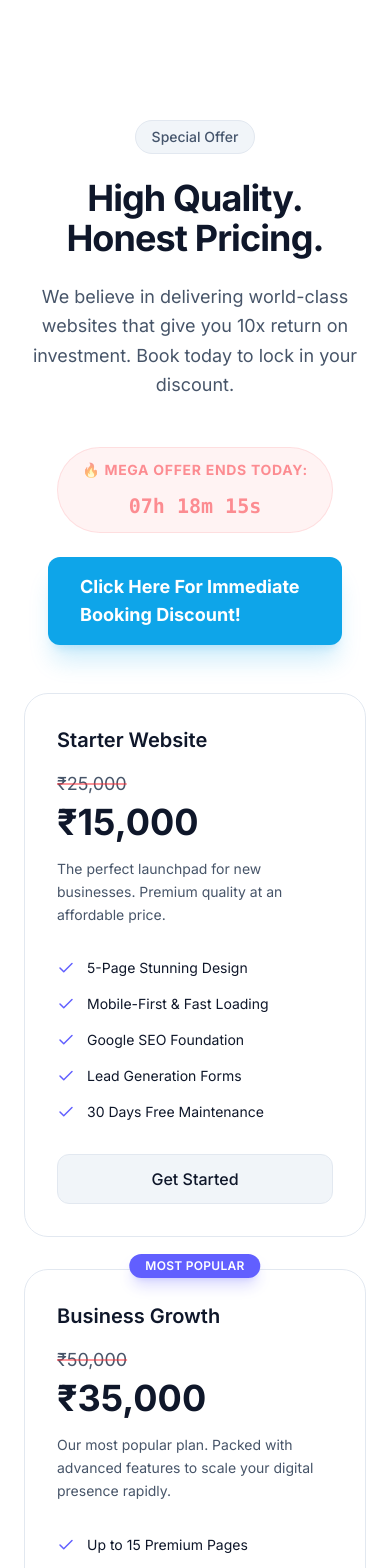
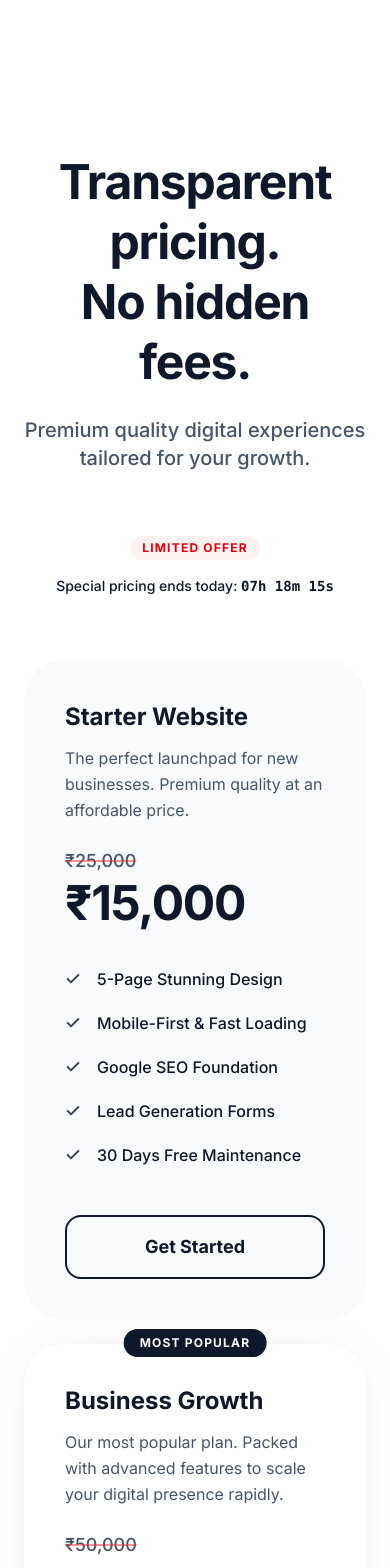
Before and after one commit to VelmaniM/Own-Website, a React (Vite) app in the folder frontend/: page / in a window 390 px wide. Shown: the part 6360-7928 px from the top of the page. Built offline with nearby package versions, Linux system fonts and the light colour scheme.

Commit message:
style: switch back to the minimal Apple style pricing design as requested

```diff
--- a/frontend/src/components/Pricing.css
+++ b/frontend/src/components/Pricing.css
@@ -1,84 +1,104 @@
 @reference "../index.css";
 .pricing-main {
-  @apply py-16 px-6 md:px-12 lg:px-24 max-w-7xl mx-auto;
+  @apply py-24 px-6 md:px-12 lg:px-24 max-w-7xl mx-auto font-sans;
 }
 
 .pricing-header {
-  @apply text-center max-w-3xl mx-auto mb-12;
-}
-
-.pricing-badge {
-  @apply inline-block px-4 py-1.5 rounded-full bg-slate-100 dark:bg-white/5 border border-slate-200 dark:border-white/10 text-sm font-medium text-slate-600 dark:text-zinc-400 mb-6;
+  @apply text-center max-w-3xl mx-auto mb-16;
 }
 
 .pricing-heading {
-  @apply text-4xl md:text-5xl font-bold tracking-tight text-main-text mb-6;
+  @apply text-5xl md:text-7xl font-extrabold tracking-tight text-main-text mb-6 leading-tight;
 }
 
 .pricing-description {
-  @apply text-lg text-muted-text leading-relaxed;
+  @apply text-xl text-muted-text font-medium;
+}
+
+.pricing-timer-banner {
+  @apply flex flex-col sm:flex-row items-center justify-center gap-4 mb-16;
+}
+
+.pricing-timer-badge {
+  @apply bg-red-50 dark:bg-red-900/20 text-red-600 dark:text-red-400 px-3 py-1 rounded-full text-xs font-bold uppercase tracking-widest;
+}
+
+.pricing-timer-text {
+  @apply text-main-text font-medium text-sm md:text-base;
 }
 
 .pricing-grid {
-  @apply grid grid-cols-1 md:grid-cols-3 gap-8;
+  @apply grid grid-cols-1 md:grid-cols-3 gap-6 md:gap-8;
 }
 
 .pricing-card {
-  @apply relative flex flex-col p-8 rounded-3xl bg-white/50 dark:bg-zinc-900/50 backdrop-blur-xl border border-slate-200 dark:border-white/10 transition-all duration-300;
+  @apply relative flex flex-col p-10 rounded-[2.5rem] bg-slate-50 dark:bg-zinc-900 transition-all duration-500 border border-transparent;
 }
 
 .pricing-card:hover {
-  @apply -translate-y-2 shadow-2xl shadow-indigo-500/20 dark:shadow-indigo-500/20 border-indigo-500/50 dark:border-indigo-400/50;
+  @apply shadow-[0_20px_40px_-15px_rgba(0,0,0,0.05)] dark:shadow-[0_20px_40px_-15px_rgba(0,0,0,0.5)] -translate-y-1;
 }
 
 .pricing-card-recommended {
-  /* Hover effects handle the color now */
-}
-
-.dark .pricing-card-recommended {
-  /* Hover effects handle the color now */
+  @apply bg-white dark:bg-zinc-800 shadow-[0_0_50px_-12px_rgba(0,0,0,0.1)] dark:shadow-[0_0_50px_-12px_rgba(0,0,0,0.5)] z-10 scale-100 md:scale-105;
 }
 
 .pricing-recommended-badge {
-  @apply absolute -top-4 left-1/2 -translate-x-1/2 px-4 py-1 rounded-full bg-indigo-500 text-white text-xs font-semibold tracking-wide uppercase shadow-lg shadow-indigo-500/25;
+  @apply absolute -top-4 left-1/2 -translate-x-1/2 px-4 py-1.5 rounded-full bg-main-text text-page-background text-xs font-bold tracking-widest uppercase;
 }
 
 .pricing-card-header {
-  @apply mb-8;
+  @apply mb-10;
 }
 
 .pricing-card-name {
-  @apply text-xl font-semibold text-main-text mb-4;
+  @apply text-2xl font-bold text-main-text mb-3;
+}
+
+.pricing-card-desc {
+  @apply text-muted-text text-base leading-relaxed min-h-[70px];
+}
+
+.pricing-card-price-container {
+  @apply flex flex-col items-start mt-6;
+}
+
+.pricing-card-original-price {
+  @apply text-muted-text line-through text-lg decoration-red-500/50 decoration-2 mb-1 font-medium;
 }
 
 .pricing-card-price {
-  @apply text-4xl font-bold text-main-text mb-4;
-}
-
-.pricing-card-desc {
-  @apply text-muted-text text-sm leading-relaxed min-h-[60px];
+  @apply text-5xl font-extrabold text-main-text tracking-tight;
 }
 
 .pricing-card-features {
-  @apply flex-1 flex flex-col gap-4 mb-8;
+  @apply flex-1 flex flex-col gap-5 mb-12;
 }
 
 .pricing-feature {
-  @apply flex items-center gap-3 text-main-text text-sm;
+  @apply flex items-center gap-4 text-main-text text-base font-medium;
 }
 
 .pricing-feature-icon {
-  @apply text-indigo-500 flex-shrink-0;
+  @apply text-main-text opacity-80;
 }
 
 .pricing-btn {
-  @apply w-full py-3 px-6 rounded-xl text-center font-medium transition-all duration-300;
+  @apply w-full py-4 px-6 rounded-2xl text-center font-bold text-lg transition-all duration-300;
 }
 
 .pricing-btn-primary {
-  @apply bg-indigo-500 hover:bg-indigo-600 text-white shadow-lg shadow-indigo-500/25;
+  @apply bg-main-text text-page-background hover:scale-[1.02];
 }
 
 .pricing-btn-secondary {
-  @apply bg-slate-100 dark:bg-white/5 hover:bg-slate-200 dark:hover:bg-white/10 text-main-text border border-slate-200 dark:border-white/10;
+  @apply bg-transparent border-2 border-main-text text-main-text hover:bg-slate-100 dark:hover:bg-zinc-800;
 }
+
+.pricing-cta-banner {
+  @apply mt-20 flex justify-center;
+}
+
+.pricing-cta-link {
+  @apply text-xl md:text-2xl font-semibold text-brand-blue hover:text-indigo-600 transition-colors flex items-center gap-2;
+}
--- a/frontend/src/components/Pricing.jsx
+++ b/frontend/src/components/Pricing.jsx
@@ -81,19 +81,13 @@ function Pricing() {
   return (
     <section id="pricing" className="pricing-main">
       <div className="pricing-header">
-        <span className="pricing-badge">Special Offer</span>
-        <h2 className="pricing-heading">High Quality. Honest Pricing.</h2>
-        <p className="pricing-description">We believe in delivering world-class websites that give you 10x return on investment. Book today to lock in your discount.</p>
+        <h2 className="pricing-heading">Transparent pricing.<br/>No hidden fees.</h2>
+        <p className="pricing-description">Premium quality digital experiences tailored for your growth.</p>
       </div>
 
-      <div className="flex flex-col items-center justify-center mb-12 px-6">
-        <div className="bg-red-500/10 border border-red-500/20 text-red-500 px-6 py-3 rounded-full flex flex-col sm:flex-row items-center gap-3 animate-pulse">
-          <span className="font-bold uppercase tracking-wider text-sm">🔥 Mega Offer Ends Today:</span>
-          <span className="font-mono font-bold text-xl">{timeLeft}</span>
-        </div>
-        <Link to="/contact" className="mt-6 bg-brand-blue text-white px-8 py-4 rounded-xl font-bold text-lg shadow-xl shadow-brand-blue/20 hover:-translate-y-1 hover:shadow-brand-blue/40 transition-all flex items-center gap-2">
-          Click Here For Immediate Booking Discount!
-        </Link>
+      <div className="pricing-timer-banner">
+        <span className="pricing-timer-badge">Limited Offer</span>
+        <span className="pricing-timer-text">Special pricing ends today: <strong className="font-mono">{timeLeft}</strong></span>
       </div>
 
       <div className="pricing-grid">
@@ -102,21 +96,21 @@ function Pricing() {
             {plan.recommended && <div className="pricing-recommended-badge">Most Popular</div>}
             <div className="pricing-card-header">
               <h3 className="pricing-card-name">{plan.name}</h3>
-              <div className="pricing-card-price-container flex flex-col items-start gap-1 my-4">
+              <p className="pricing-card-desc">{plan.description}</p>
+              <div className="pricing-card-price-container">
                 {plan.originalPrice && (
-                  <span className="text-muted-text line-through text-lg decoration-red-500/50 decoration-2">
+                  <span className="pricing-card-original-price">
                     {plan.originalPrice}
                   </span>
                 )}
-                <div className="pricing-card-price !my-0">{plan.price}</div>
+                <div className="pricing-card-price">{plan.price}</div>
               </div>
-              <p className="pricing-card-desc">{plan.description}</p>
             </div>
 
             <div className="pricing-card-features">
               {plan.features.map((feature, idx) => (
                 <div key={idx} className="pricing-feature">
-                  <Check size={18} className="pricing-feature-icon" />
+                  <Check size={16} className="pricing-feature-icon" strokeWidth={3} />
                   <span>{feature}</span>
                 </div>
               ))}
@@ -129,7 +123,13 @@ function Pricing() {
         ))}
       </div>
 
-      <div className="mt-12 text-center text-sm text-muted-text max-w-2xl mx-auto px-6">
+      <div className="pricing-cta-banner">
+        <Link to="/contact" className="pricing-cta-link">
+          Claim Immediate Booking Discount <span aria-hidden="true">→</span>
+        </Link>
+      </div>
+
+      <div className="mt-16 text-center text-xs text-muted-text max-w-xl mx-auto px-6 opacity-70">
         <p>
           <strong className="text-main-text font-semibold">Please Note:</strong> No refunds on commenced projects. We provide free revisions to ensure your complete satisfaction.
         </p>
```
